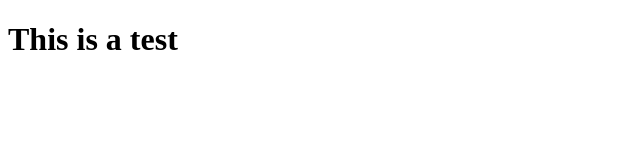
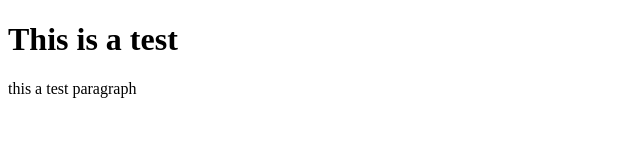
Before and after one commit to Jadoplus/git-test, a plain HTML site: page index.html in a window 1280 px wide. Shown: the whole page, without its empty margins (0-640 px from the left). Drawn offline with Linux system fonts and the light colour scheme.

Commit message:
second commit

```diff
--- a/index.html
+++ b/index.html
@@ -8,5 +8,6 @@
 </head>
 <body>
     <h1>This is a test</h1>
+    <p>this a test paragraph</p>
 </body>
 </html>
```
